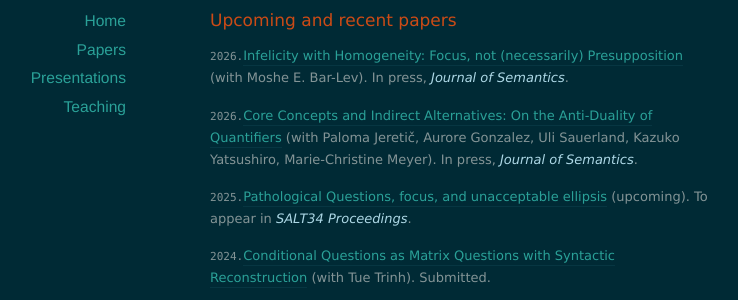
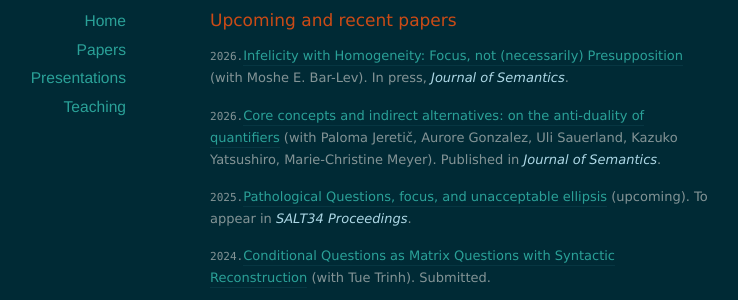
Before and after one commit to itaibassi/itaibassi.github.io, a Jekyll site: the page built from papers/index.markdown, in a window 1280 px wide. Shown: the part 164-464 px from the top of the page, without its empty margins (180-918 px from the left). Built offline with Jekyll 4.4.1, drawn with Linux system fonts in a browser that asks for light colours; nearby versions of some CDN libraries.

Commit message:
Update index.markdown

```diff
--- a/papers/index.markdown
+++ b/papers/index.markdown
@@ -10,8 +10,7 @@ title: Papers
 `2026.`[Infelicity with Homogeneity: Focus, not
 (necessarily) Presupposition](https://www.dropbox.com/scl/fi/8i4zyvql11gl0xgpn8z15/Homogeneity_JoS_paper_Bar-lev-Bassi2026.pdf?rlkey=b0wxljkj4ftb4395z6nscptx4&st=pmdwzpxg&dl=0) (with Moshe E. Bar-Lev). In press, *<font color="lightblue"> Journal of Semantics</font>*.
 
-`2026.`[Core Concepts and Indirect Alternatives:
-On the Anti-Duality of Quantifiers](https://www.dropbox.com/scl/fi/geg1zdojcxkr2rivpvaey/Core-Concepts-and-Indirect-Alternatives_JoS.pdf?rlkey=s8r56bpenem4iyn3o0j7za70x&dl=0) (with Paloma Jeretič, Aurore Gonzalez, Uli Sauerland, Kazuko Yatsushiro, Marie-Christine Meyer). In press, *<font color="lightblue"> Journal of Semantics</font>*.
+`2026.`[Core concepts and indirect alternatives: on the anti-duality of quantifiers](https://academic.oup.com/jos/article/43/1/17/8659473) (with Paloma Jeretič, Aurore Gonzalez, Uli Sauerland, Kazuko Yatsushiro, Marie-Christine Meyer). Published in *<font color="lightblue"> Journal of Semantics</font>*.
 
 `2025.`[Pathological Questions, focus, and unacceptable ellipsis](https://www.dropbox.com/scl/fi/vu9aqo0ng6a9we8u4nhqp/Bassi_SALT34-Rochester_slides.pdf?rlkey=5vp8v72cocjw5jqxia4int386&dl=0) (upcoming). To appear in *<font color="lightblue"> SALT34 Proceedings</font>*.
 
```
